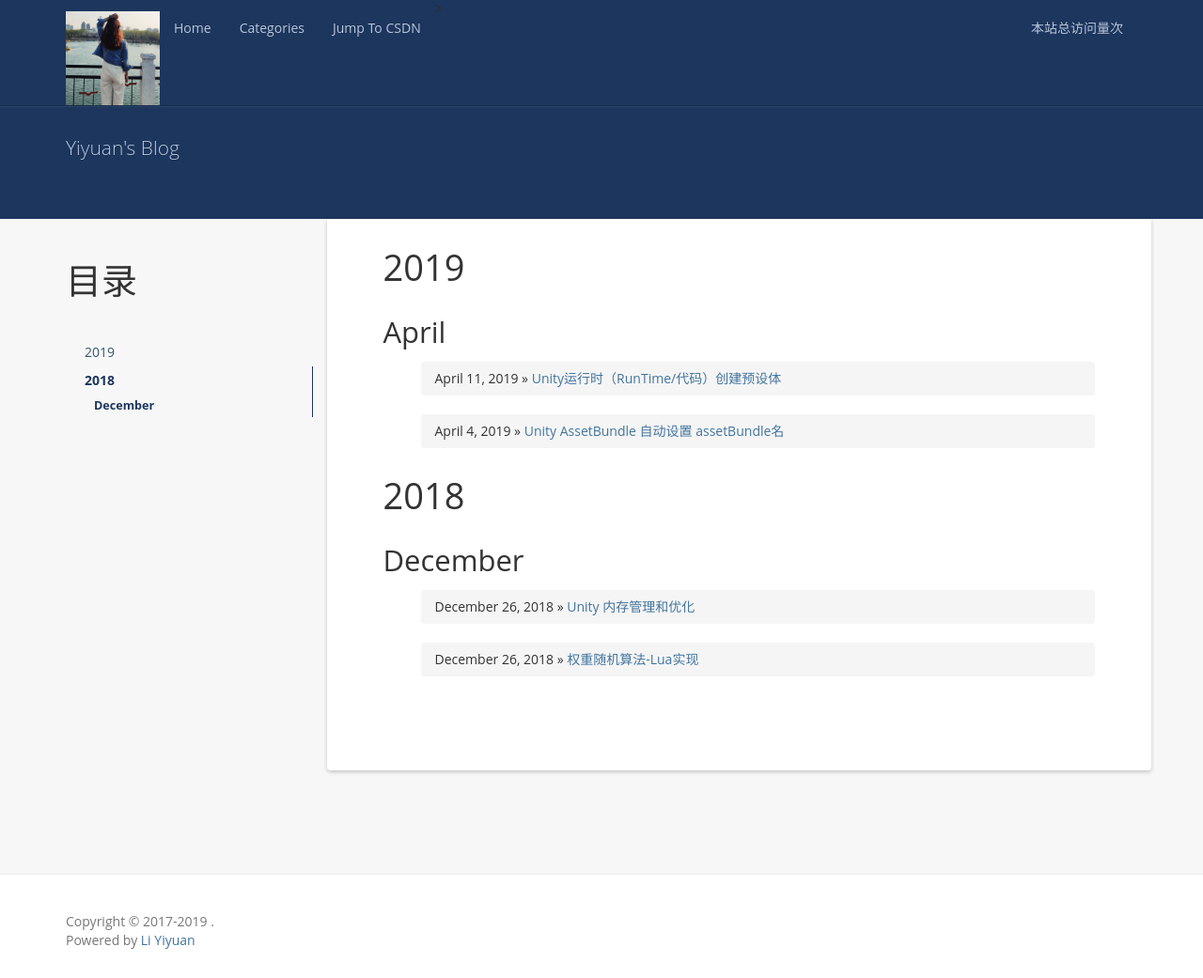
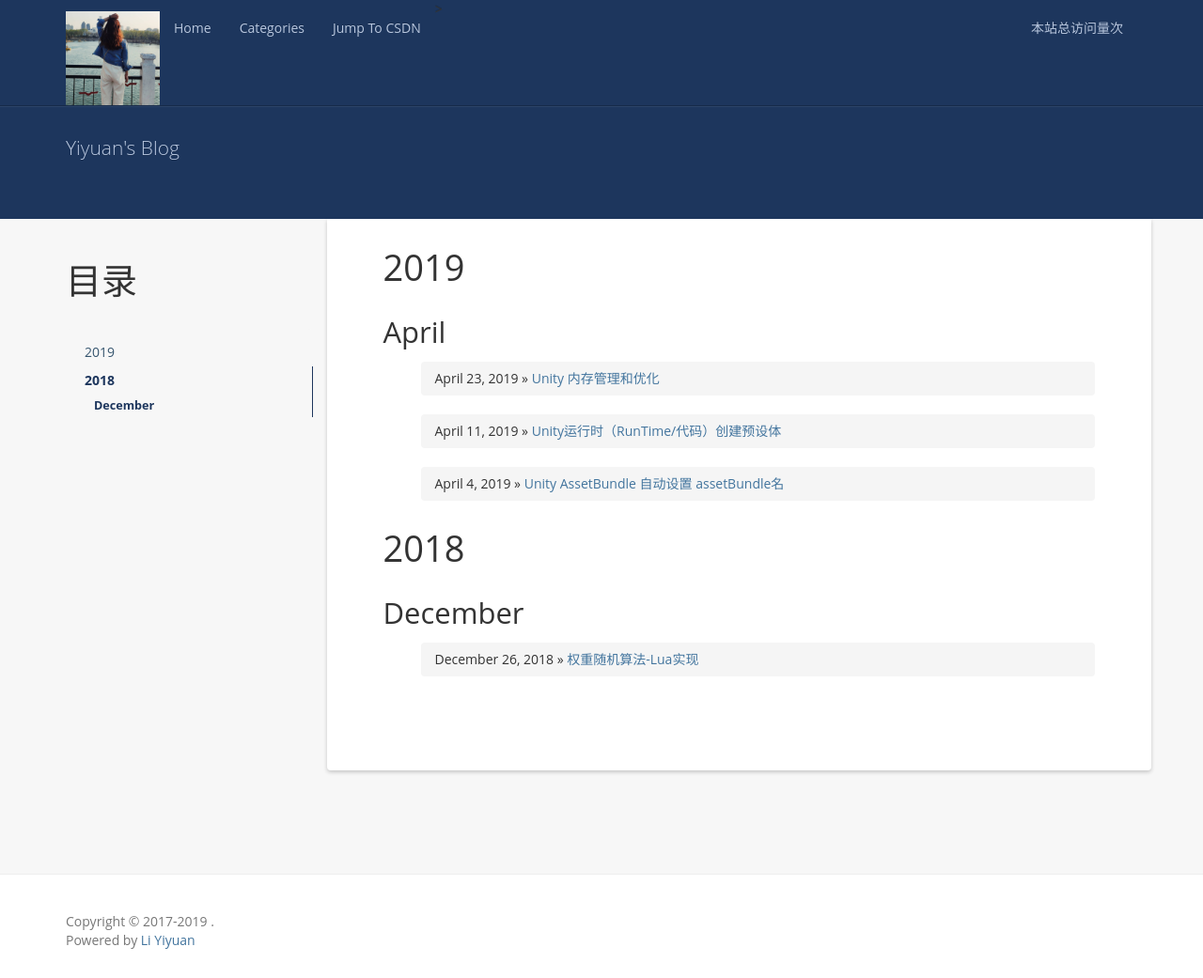
Before and after one commit to yiyuan1130/yiyuan1130.github.io, a Jekyll site: the page built from index.html, in a window 1280 px wide and 1041 px high. Shown: the whole window at 94% size. Built offline with Jekyll 4.4.1, drawn with Linux system fonts in a browser that asks for light colours; nearby versions of some CDN libraries; a script that is not in the unit is left out; comment, search, counter and statistics services are not loaded.

Commit message:
change time

```diff
--- a/_posts/2019-04-23-Unity Memory Manage and Optimize.md
+++ b/_posts/2019-04-23-Unity Memory Manage and Optimize.md
@@ -1,7 +1,7 @@
 ---
 layout: post
 title:  "Unity 内存管理和优化"
-date:   2018-12-26 20:03:01 +0800
+date:   2019-04-23 20:03:01 +0800
 categories: Unity
 ---
 
```
